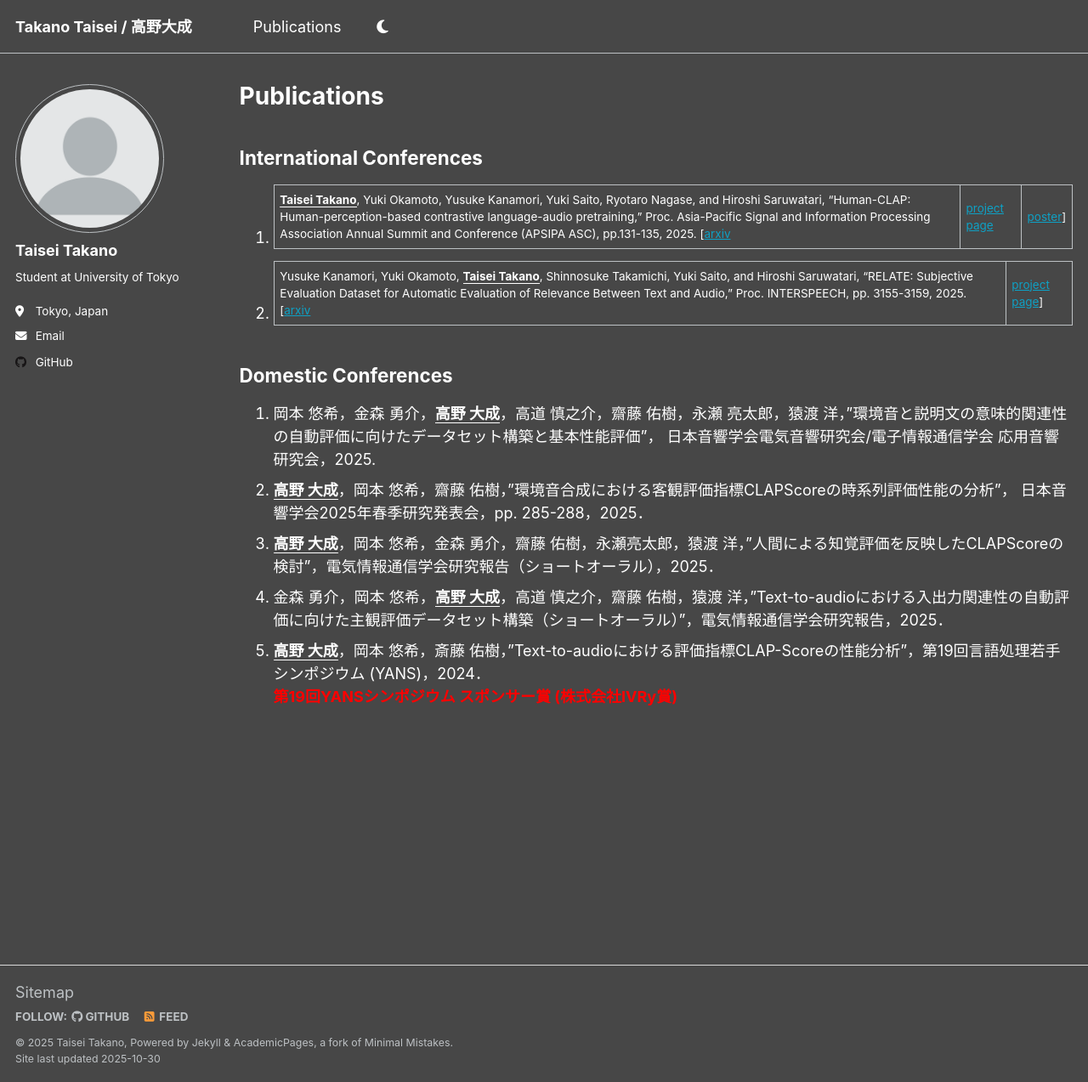
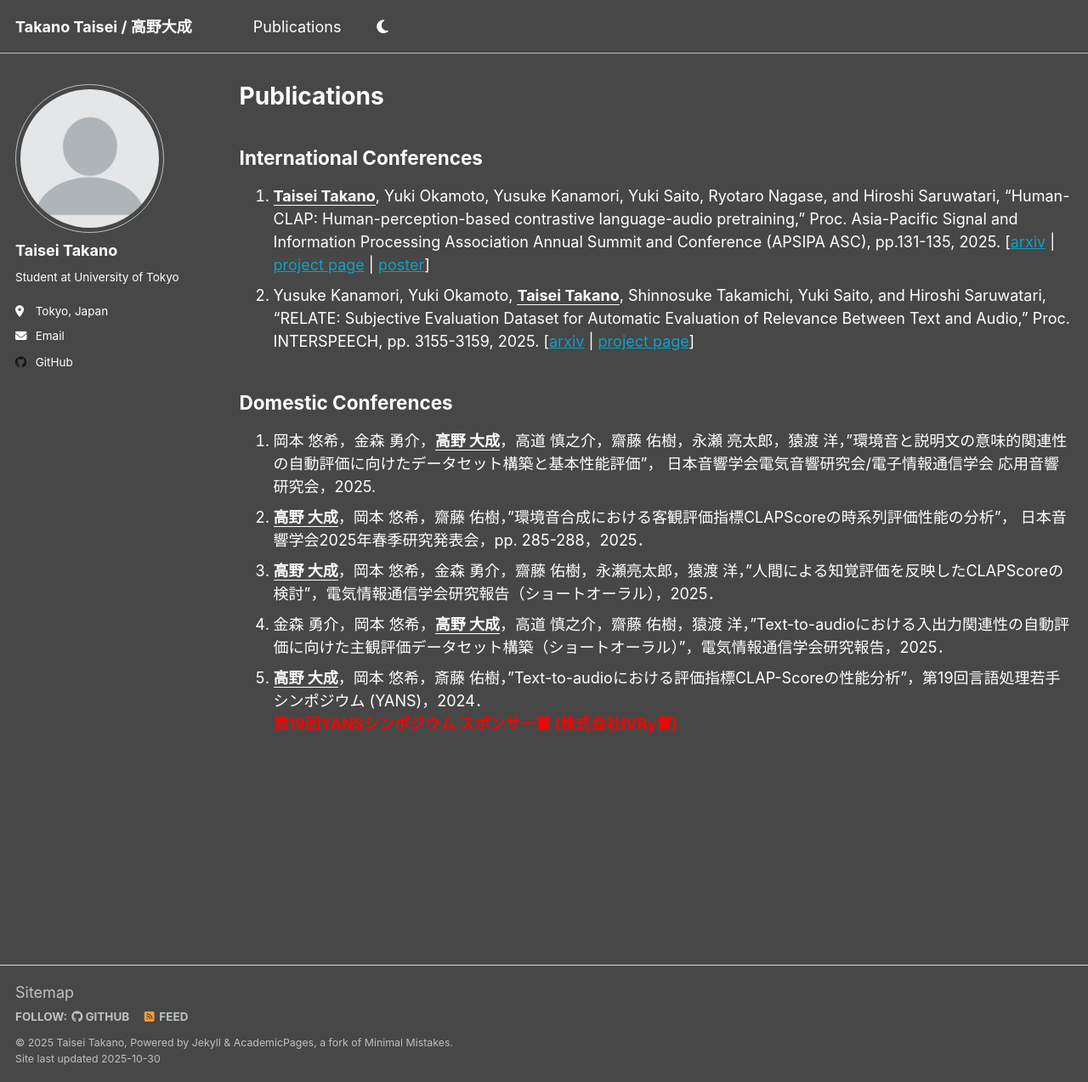
Before and after one commit to ttakano398/ttakano398.github.io, a Jekyll site: the page built from _pages/publication.md, in a window 1280 px wide and 1273 px high. Shown: the whole window at 85% size. Built offline with Jekyll 4.4.1, drawn with Linux system fonts in a browser that asks for light colours.

```diff
--- a/_pages/publication.md
+++ b/_pages/publication.md
@@ -16,8 +16,8 @@ author_profile: true
 {% endfor %} -->
 
 ## International Conferences
-1. **<u>Taisei Takano</u>**, Yuki Okamoto, Yusuke Kanamori, Yuki Saito, Ryotaro Nagase, and Hiroshi Saruwatari,  “Human-CLAP: Human-perception-based contrastive language-audio pretraining,” Proc. Asia-Pacific Signal and Information Processing Association Annual Summit and Conference (APSIPA ASC), pp.131-135, 2025. [[arxiv](https://www.arxiv.org/abs/2506.23553) | [project page](https://github.com/sarulab-speech/Human-CLAP) | <a href="../uploaded_files/APSIPA2025_Takano_fixed.pdf">poster</a>]
-2. Yusuke Kanamori, Yuki Okamoto, **<u>Taisei Takano</u>**, Shinnosuke Takamichi, Yuki Saito, and Hiroshi Saruwatari,  "RELATE: Subjective Evaluation Dataset for Automatic Evaluation of Relevance Between Text and Audio," Proc. INTERSPEECH, pp. 3155-3159, 2025. [[arxiv](https://arxiv.org/abs/2506.23582) | [project page](https://github.com/sarulab-speech/RELATE)]
+1. **<u>Taisei Takano</u>**, Yuki Okamoto, Yusuke Kanamori, Yuki Saito, Ryotaro Nagase, and Hiroshi Saruwatari,  “Human-CLAP: Human-perception-based contrastive language-audio pretraining,” Proc. Asia-Pacific Signal and Information Processing Association Annual Summit and Conference (APSIPA ASC), pp.131-135, 2025. [[arxiv](https://www.arxiv.org/abs/2506.23553) \| [project page](https://github.com/sarulab-speech/Human-CLAP) \| <a href="../uploaded_files/APSIPA2025_Takano_fixed.pdf">poster</a>]
+2. Yusuke Kanamori, Yuki Okamoto, **<u>Taisei Takano</u>**, Shinnosuke Takamichi, Yuki Saito, and Hiroshi Saruwatari,  "RELATE: Subjective Evaluation Dataset for Automatic Evaluation of Relevance Between Text and Audio," Proc. INTERSPEECH, pp. 3155-3159, 2025. [[arxiv](https://arxiv.org/abs/2506.23582) \| [project page](https://github.com/sarulab-speech/RELATE)]
 
 ## Domestic Conferences
 1. 岡本 悠希，金森 勇介，**<u>高野 大成</u>**，高道 慎之介，齋藤 佑樹，永瀬 亮太郎，猿渡 洋，"環境音と説明文の意味的関連性の自動評価に向けたデータセット構築と基本性能評価"， 日本音響学会電気音響研究会/電子情報通信学会 応用音響研究会，2025.
```
